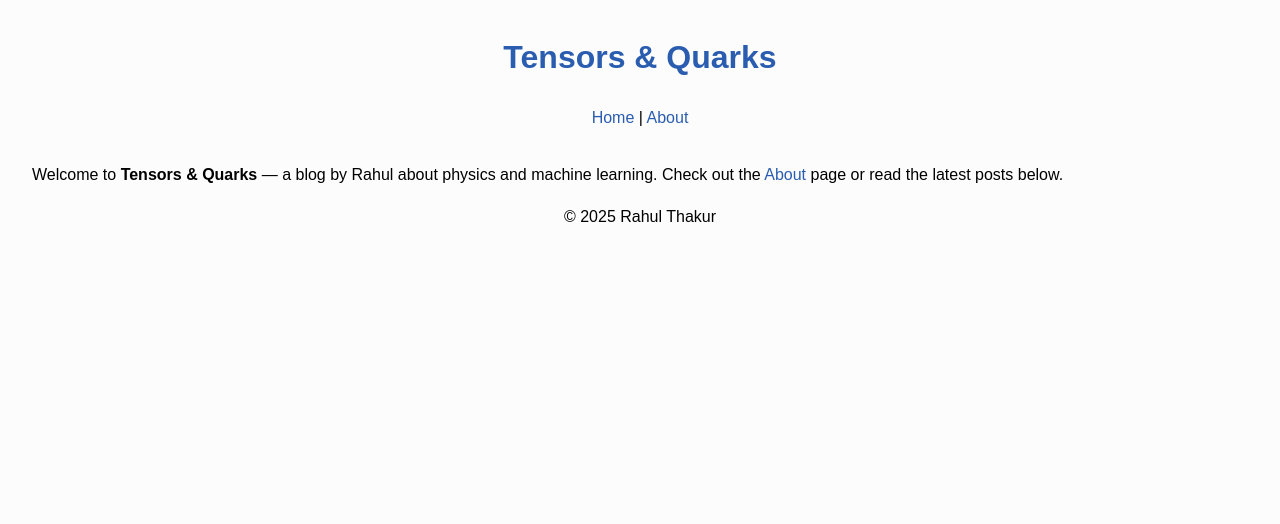
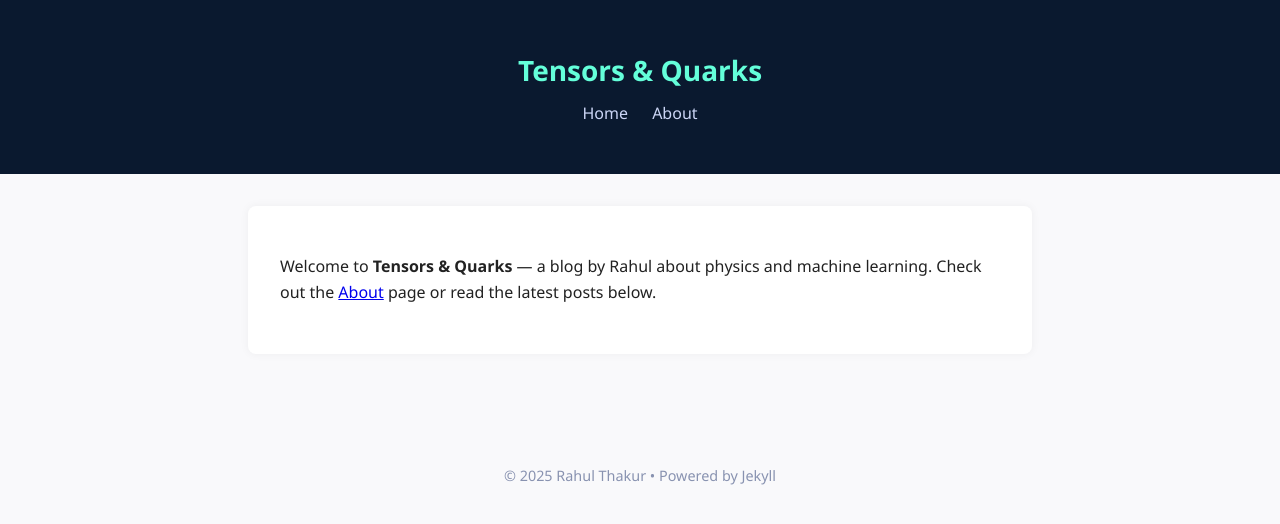
Before and after one commit to Raahul-Thakur/tensorandquarks.github.io, a Jekyll site: the page built from index.md, in a window 1280 px wide. Shown: the top 524 px of the page. Built offline with Jekyll 4.4.1, drawn with Linux system fonts in a browser that asks for light colours.

Commit message:
Updated layout and style for better UI

```diff
--- a/_layouts/default.html
+++ b/_layouts/default.html
@@ -1,24 +1,29 @@
 <!DOCTYPE html>
-<html>
+<html lang="en">
   <head>
-    <meta charset="UTF-8">
+    <meta charset="UTF-8" />
+    <meta name="viewport" content="width=device-width, initial-scale=1.0" />
     <title>{{ page.title }} | {{ site.title }}</title>
-    <link rel="stylesheet" href="/assets/style.css">
+    <link rel="stylesheet" href="{{ site.baseurl }}/assets/style.css" />
     {% seo %}
   </head>
   <body>
-    <header>
-      <h1><a href="{{ site.baseurl }}/">{{ site.title }}</a></h1>
-      <nav>
-        <a href="{{ site.baseurl }}/">Home</a> |
-        <a href="{{ site.baseurl }}/about">About</a>
-      </nav>
+    <header class="site-header">
+      <div class="container">
+        <h1 class="site-title"><a href="{{ site.baseurl }}/">{{ site.title }}</a></h1>
+        <nav class="nav">
+          <a href="{{ site.baseurl }}/">Home</a>
+          <a href="{{ site.baseurl }}/about">About</a>
+        </nav>
+      </div>
     </header>
-    <main>
+    <main class="container">
       {{ content }}
     </main>
-    <footer>
-      <p>© {{ site.time | date: '%Y' }} {{ site.author }}</p>
+    <footer class="site-footer">
+      <div class="container">
+        <p>© {{ site.time | date: '%Y' }} {{ site.author }} • Powered by Jekyll</p>
+      </div>
     </footer>
   </body>
 </html>
--- a/assets/style.css
+++ b/assets/style.css
@@ -1,14 +1,61 @@
 body {
-  font-family: sans-serif;
-  margin: 2rem;
+  font-family: 'Segoe UI', Roboto, Helvetica, Arial, sans-serif;
+  margin: 0;
+  background: #f9f9fb;
+  color: #222;
   line-height: 1.6;
-  background: #fcfcfc;
 }
-header, footer {
-  text-align: center;
+
+.container {
+  max-width: 720px;
+  margin: auto;
+  padding: 2rem;
+}
+
+.site-header {
+  background: #0a192f;
+  color: #fff;
+  padding: 1rem 0;
   margin-bottom: 2rem;
 }
-a {
-  color: #2a5db0;
+
+.site-title {
+  margin: 0;
+  font-size: 1.75rem;
+  text-align: center;
+}
+
+.site-title a {
+  color: #64ffda;
   text-decoration: none;
 }
+
+.nav {
+  text-align: center;
+  margin-top: 0.5rem;
+}
+
+.nav a {
+  color: #ccd6f6;
+  margin: 0 10px;
+  text-decoration: none;
+  font-weight: 500;
+}
+
+.nav a:hover {
+  color: #64ffda;
+}
+
+main {
+  background: #ffffff;
+  padding: 2rem;
+  border-radius: 8px;
+  box-shadow: 0 0 10px rgba(0,0,0,0.05);
+}
+
+.site-footer {
+  text-align: center;
+  font-size: 0.9rem;
+  color: #8892b0;
+  margin-top: 4rem;
+}
```
